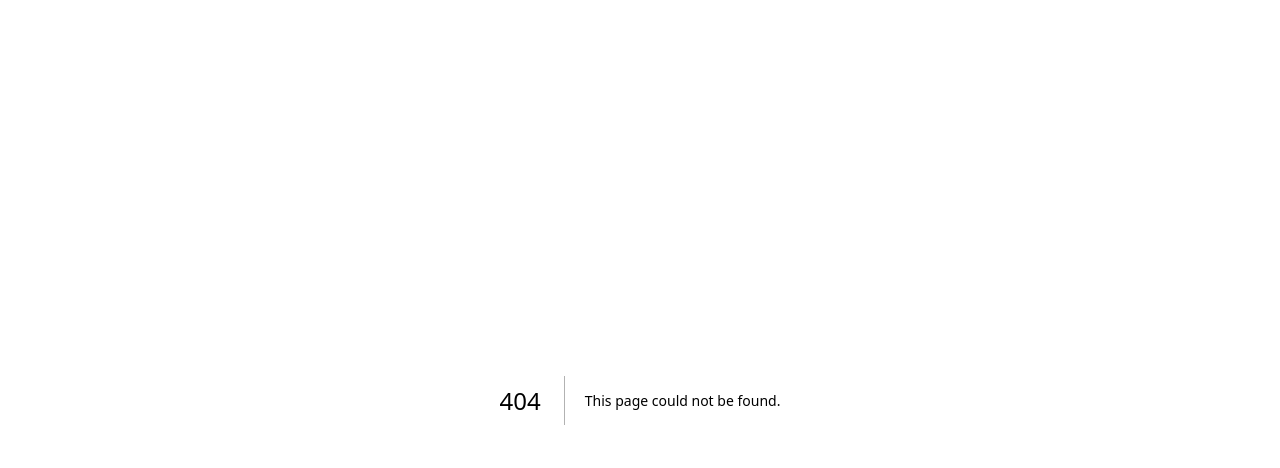
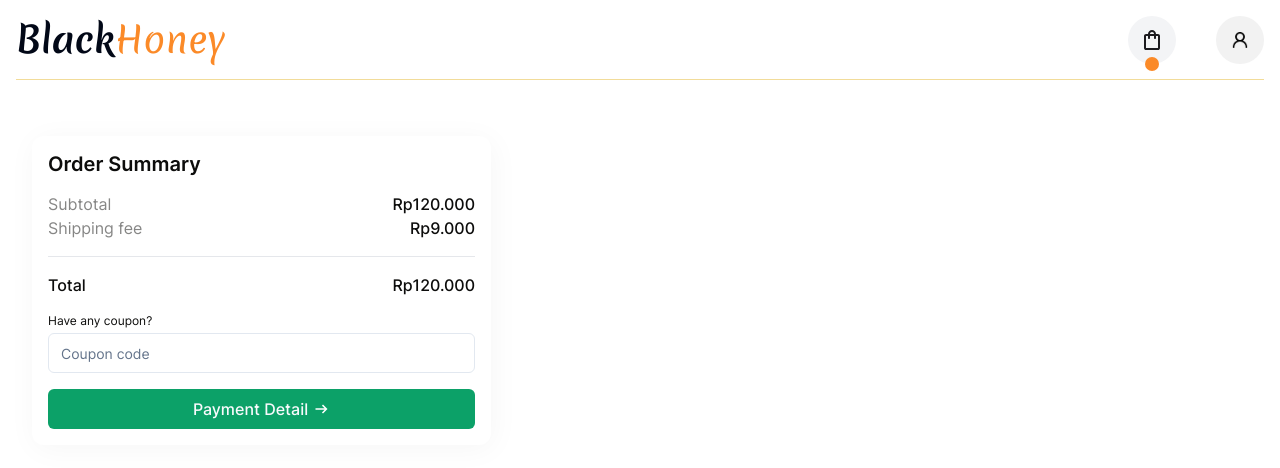
Before and after one commit to ngrwisnu/black-honey-website, a Next.js app: page /cart/payment in a window 1280 px wide. Before the commit this address had no page. Shown: the top 468 px of the page. Built offline with nearby package versions, Linux system fonts and the light colour scheme.

Commit message:
feat(cart): create the ui for order summary

```diff
--- /dev/null
+++ b/app/(cart)/cart/page.tsx
@@ -0,0 +1,19 @@
+import React from "react";
+import OrderSummary from "@/components/ui/cart/order-summary";
+
+const Cart = () => {
+  const data = [
+    {
+      name: "Subtotal",
+      value: "120.000",
+    },
+  ];
+
+  return (
+    <>
+      <OrderSummary data={data} />
+    </>
+  );
+};
+
+export default Cart;
--- /dev/null
+++ b/app/(cart)/cart/payment/page.tsx
@@ -0,0 +1,23 @@
+import OrderSummary from "@/components/ui/cart/order-summary";
+import React from "react";
+
+const Payment = () => {
+  const data = [
+    {
+      name: "Subtotal",
+      value: "120.000",
+    },
+    {
+      name: "Shipping fee",
+      value: "9.000",
+    },
+  ];
+
+  return (
+    <>
+      <OrderSummary data={data} />
+    </>
+  );
+};
+
+export default Payment;
--- /dev/null
+++ b/app/(cart)/layout.tsx
@@ -0,0 +1,18 @@
+import Header from "@/components/header";
+import Container from "@/components/ui/container";
+import React from "react";
+
+interface CartLayoutProps {
+  children: React.ReactNode;
+}
+
+const CartLayout: React.FC<CartLayoutProps> = ({ children }) => {
+  return (
+    <>
+      <Header />
+      <Container>{children}</Container>
+    </>
+  );
+};
+
+export default CartLayout;
--- /dev/null
+++ b/components/ui/cart/order-summary.tsx
@@ -0,0 +1,189 @@
+"use client";
+
+import React, { useState } from "react";
+import { clsx as cx } from "clsx";
+import { Button } from "@/components/ui/button";
+import { usePathname } from "next/navigation";
+import { useGetPathname } from "@/hooks/useGetPathname";
+import { Input } from "@/components/ui/input";
+
+interface OrderSummaryProps {
+  classname?: string;
+  data?: {
+    name: string;
+    value: string;
+  }[];
+}
+
+const OrderSummary: React.FC<OrderSummaryProps> = ({ classname, data }) => {
+  const [coupon, setCoupon] = useState("");
+
+  const url = usePathname();
+
+  const path = useGetPathname(url);
+
+  return (
+    <div
+      className={cx(
+        classname,
+        "flex w-[459px] flex-col items-start shrink-0 self-stretch"
+      )}
+    >
+      <div
+        className="flex p-4 flex-col items-start gap-4 self-stretch rounded-xl bg-white shadow-section w-full"
+        aria-label="Order summary"
+      >
+        <div
+          className="flex justify-center items-center self-stretch text-body-primary"
+          aria-label="Title"
+        >
+          <h4 className="flex-1 text-xl font-semibold leading-6">
+            Order Summary
+          </h4>
+        </div>
+        <div
+          className="flex flex-col justify-center items-start self-stretch"
+          aria-label="Summary"
+        >
+          <div
+            className="flex flex-col justify-center items-start self-stretch w-full"
+            aria-label="Summary detail"
+          >
+            {data?.map((item) => (
+              <div
+                className="w-full flex flex-col items-start gap-2 text-body-secondary"
+                aria-label="details"
+                key={item.name}
+              >
+                <div
+                  className="flex justify-between items-center self-stretch"
+                  aria-label="subtotal"
+                >
+                  <span>{item.name}</span>
+                  <span className="text-base font-medium text-body-primary">
+                    Rp{item.value}
+                  </span>
+                </div>
+              </div>
+            ))}
+            <div
+              className="flex py-4 flex-col justify-center items-start self-stretch"
+              aria-label="divider"
+            >
+              <span className="h-[1px] self-stretch bg-gray-200"></span>
+            </div>
+            <div
+              className="w-full flex flex-col items-start gap-2 text-body-primary font-medium text-base"
+              aria-label="total"
+            >
+              <div
+                className="flex justify-between items-center self-stretch"
+                aria-label="total"
+              >
+                <span>Total</span>
+                <span>Rp120.000</span>
+              </div>
+            </div>
+          </div>
+        </div>
+        {path === "payment" && (
+          <div
+            className="flex flex-col items-start gap-1 self-stretch"
+            aria-label="Input coupon"
+          >
+            <label htmlFor="coupon" className="text-xs text-body-primary">
+              Have any coupon?
+            </label>
+            <Input
+              id="coupon"
+              placeholder="Coupon code"
+              onBlur={(e) => setCoupon(e.target.value)}
+            />
+          </div>
+        )}
+        <div className="w-full" aria-label="Button wrapper">
+          {path === "cart" && (
+            <Button
+              variant="success"
+              className="w-full"
+              onClick={() => console.log("Clicked")}
+            >
+              <span className="w-[18px] h-[18px] mr-1">
+                <svg
+                  xmlns="http://www.w3.org/2000/svg"
+                  width="18"
+                  height="19"
+                  viewBox="0 0 18 19"
+                  fill="none"
+                >
+                  <mask
+                    id="mask0_617_1112"
+                    style={{ maskType: "alpha" }}
+                    maskUnits="userSpaceOnUse"
+                    x="0"
+                    y="0"
+                    width="18"
+                    height="19"
+                  >
+                    <rect y="0.0692139" width="18" height="18" fill="#D9D9D9" />
+                  </mask>
+                  <g mask="url(#mask0_617_1112)">
+                    <path
+                      d="M4.5 16.5692C3.875 16.5692 3.34375 16.3505 2.90625 15.913C2.46875 15.4755 2.25 14.9442 2.25 14.3192V12.0692H4.5V1.56921H15.75V14.3192C15.75 14.9442 15.5313 15.4755 15.0938 15.913C14.6562 16.3505 14.125 16.5692 13.5 16.5692H4.5ZM13.5 15.0692C13.7125 15.0692 13.8906 14.9973 14.0344 14.8536C14.1781 14.7098 14.25 14.5317 14.25 14.3192V3.06921H6V12.0692H12.75V14.3192C12.75 14.5317 12.8219 14.7098 12.9656 14.8536C13.1094 14.9973 13.2875 15.0692 13.5 15.0692ZM6.75 6.81921V5.31921H13.5V6.81921H6.75ZM6.75 9.06921V7.56921H13.5V9.06921H6.75ZM4.5 15.0692H11.25V13.5692H3.75V14.3192C3.75 14.5317 3.82188 14.7098 3.96563 14.8536C4.10938 14.9973 4.2875 15.0692 4.5 15.0692ZM4.5 15.0692H3.75H11.25H4.5Z"
+                      fill="white"
+                    />
+                  </g>
+                </svg>
+              </span>
+              <span>Checkout Now</span>
+            </Button>
+          )}
+          {path === "payment" && (
+            <Button
+              variant="success"
+              className="w-full"
+              onClick={() => console.log("Clicked")}
+            >
+              <span>Payment Detail</span>
+              <span className="w-[18px] h-[18px] ml-1">
+                <svg
+                  xmlns="http://www.w3.org/2000/svg"
+                  width="19"
+                  height="19"
+                  viewBox="0 0 19 19"
+                  fill="none"
+                >
+                  <mask
+                    id="mask0_617_1738"
+                    style={{ maskType: "alpha" }}
+                    maskUnits="userSpaceOnUse"
+                    x="0"
+                    y="0"
+                    width="19"
+                    height="19"
+                  >
+                    <rect
+                      x="0.5"
+                      y="0.0692139"
+                      width="18"
+                      height="18"
+                      fill="#D9D9D9"
+                    />
+                  </mask>
+                  <g mask="url(#mask0_617_1738)">
+                    <path
+                      d="M11 13.5692L9.95 12.4817L12.6125 9.81921H3.5V8.31921H12.6125L9.95 5.65671L11 4.56921L15.5 9.06921L11 13.5692Z"
+                      fill="white"
+                    />
+                  </g>
+                </svg>
+              </span>
+            </Button>
+          )}
+        </div>
+      </div>
+    </div>
+  );
+};
+
+export default OrderSummary;
--- /dev/null
+++ b/hooks/useGetPathname.ts
@@ -0,0 +1,12 @@
+import { useEffect, useState } from "react";
+
+export const useGetPathname = (url: string) => {
+  const [pathname, setPathname] = useState<String[]>([]);
+
+  useEffect(() => {
+    const newArr = url.split("/");
+    setPathname(newArr);
+  }, [url]);
+
+  return pathname[pathname.length - 1];
+};
```
